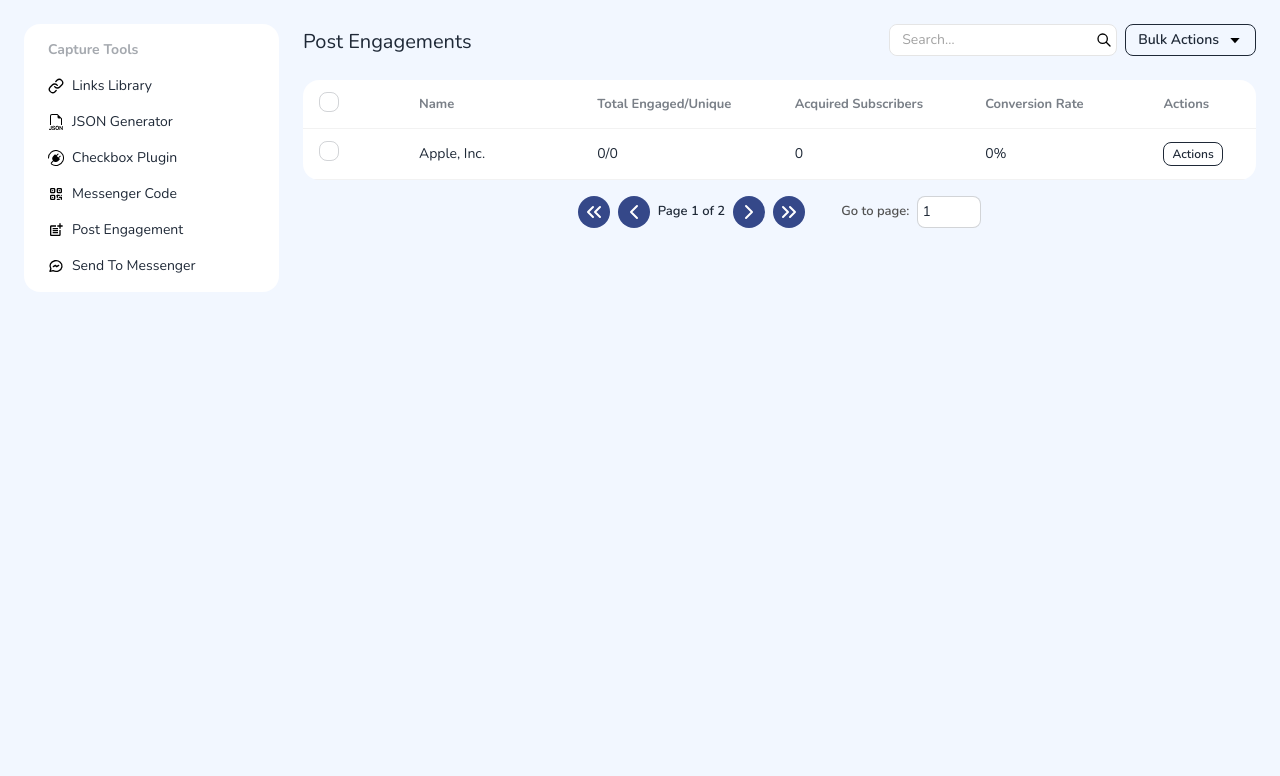
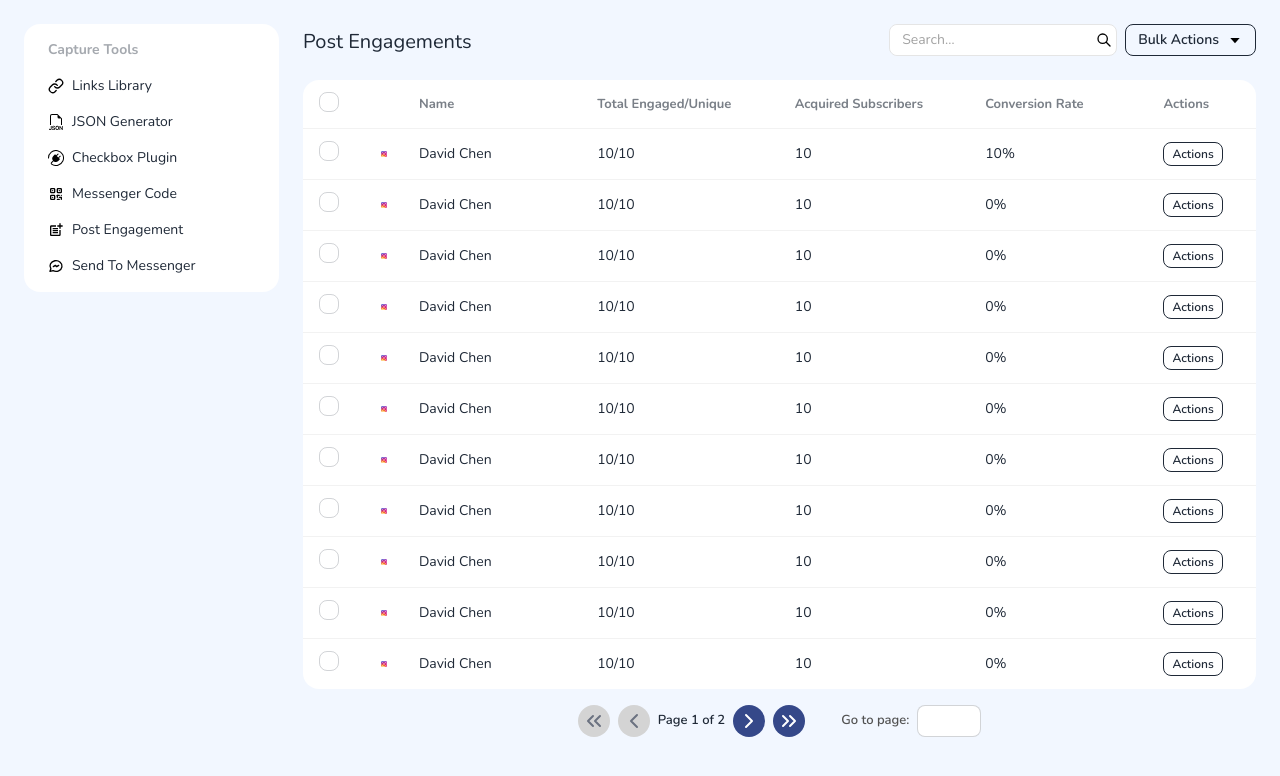
Before and after one commit to rajanleanq/Clepher-2, a React (Create React App) app: page /1/capture-tools/1 in a window 1280 px wide. Shown: the top 776 px of the page. Built offline with nearby package versions, Linux system fonts and the light colour scheme.

Commit message:
feat: pagination integrated

```diff
--- a/src/components/atom/modal/modal.tsx
+++ b/src/components/atom/modal/modal.tsx
@@ -17,7 +17,7 @@ export default function Modal({ children, onClose }: { children: React.ReactNode
       ></div>
 
       <div className="relative z-20 w-full max-w-lg p-4 bg-white rounded-lg shadow-xl">
-        <Button className='hover:bg-gray-50 px-2 absolute right-1 top-1 text-13'><X className='w-5 h-5'/></Button>
+        <Button className='hover:bg-gray-50 px-2 absolute right-1 top-1 text-13' onClick={onClose}><X className='w-5 h-5'/></Button>
         <div className="bg-white mt-4">
           {children}
         </div>
--- a/src/components/molecule/pagination/pagination.tsx
+++ b/src/components/molecule/pagination/pagination.tsx
@@ -1,44 +1,62 @@
 import {
-  ArrowLeft,
-  ArrowLeftIcon,
-  ArrowLeftToLine,
   ChevronLeft,
   ChevronRight,
   ChevronsLeft,
   ChevronsRight,
 } from "lucide-react";
-import React from "react";
 import { Button } from "../../atom/button/button";
 
 interface IPagination {
   total_pages: number;
+  current_page: number;
+  handlePageChange: (page: number) => void;
 }
-export default function Pagination({ total_pages }: IPagination) {
+export default function Pagination({
+  total_pages,
+  current_page,
+  handlePageChange,
+}: IPagination) {
   return (
     <div className="flex xs:flex-col md:flex-row gap-4 xs:mt-4 md:mt-0">
       <div className="flex items-center gap-2 w-max">
-        <Button className={"text-13 rounded-full bg-blue-400 p-1 text-white"}>
+        <Button
+          className={"text-13 rounded-full bg-blue-400 p-1 text-white"}
+          onClick={() => handlePageChange(1)}
+          disabled={current_page === 1}
+        >
           <ChevronsLeft />
         </Button>
-        <Button className={"text-13 rounded-full bg-blue-400 p-1 text-white"}>
+        <Button
+          className={"text-13 rounded-full bg-blue-400 p-1 text-white"}
+          onClick={() => handlePageChange(current_page - 1)}
+          disabled={current_page === 1}
+        >
           <ChevronLeft />
         </Button>
 
         <p className="text-13 font-semibold">Page 1 of {total_pages}</p>
-        <Button className={"text-13 rounded-full bg-blue-400 p-1 text-white"}>
+        <Button
+          className={"text-13 rounded-full bg-blue-400 p-1 text-white"}
+          onClick={() => handlePageChange(current_page + 1)}
+          disabled={current_page === total_pages}
+        >
           <ChevronRight />
         </Button>
 
-        <Button className={"text-13 rounded-full bg-blue-400 p-1 text-white"}>
+        <Button
+          className={"text-13 rounded-full bg-blue-400 p-1 text-white"}
+          onClick={() => handlePageChange(total_pages)}
+          disabled={current_page === total_pages}
+        >
           <ChevronsRight />
         </Button>
       </div>
       <div className="flex items-center gap-2 ml-5">
         <p className="text-13 font-semibold text-gray-600">Go to page:</p>
         <input
+          onChange={(e) => handlePageChange(Number(e.target.value))}
           type="number"
           className="input w-16 p-1 input-sm input-bordered focus:outline-offset-0"
-          value="1"
         />
       </div>
     </div>
--- /dev/null
+++ b/src/constant/post-engagement.json
@@ -0,0 +1,104 @@
+[
+  {
+    "name": "David Chen",
+    "total_engaged/unique": "10/10",
+    "acquired_subscribers": "10",
+    "conversion_rate": "10"
+  },
+  {
+    "name": "David Chen",
+    "total_engaged/unique": "10/10",
+    "acquired_subscribers": "10",
+    "conversion_rate": "0"
+  },
+  {
+    "name": "David Chen",
+    "total_engaged/unique": "10/10",
+    "acquired_subscribers": "10",
+    "conversion_rate": "0"
+  },
+  {
+    "name": "David Chen",
+    "total_engaged/unique": "10/10",
+    "acquired_subscribers": "10",
+    "conversion_rate": "0"
+  },
+  {
+    "name": "David Chen",
+    "total_engaged/unique": "10/10",
+    "acquired_subscribers": "10",
+    "conversion_rate": "0"
+  },
+  {
+    "name": "David Chen",
+    "total_engaged/unique": "10/10",
+    "acquired_subscribers": "10",
+    "conversion_rate": "0"
+  },
+  {
+    "name": "David Chen",
+    "total_engaged/unique": "10/10",
+    "acquired_subscribers": "10",
+    "conversion_rate": "0"
+  },
+  {
+    "name": "David Chen",
+    "total_engaged/unique": "10/10",
+    "acquired_subscribers": "10",
+    "conversion_rate": "0"
+  },
+  {
+    "name": "David Chen",
+    "total_engaged/unique": "10/10",
+    "acquired_subscribers": "10",
+    "conversion_rate": "0"
+  },
+  {
+    "name": "David Chen",
+    "total_engaged/unique": "10/10",
+    "acquired_subscribers": "10",
+    "conversion_rate": "0"
+  },
+  {
+    "name": "David Chen",
+    "total_engaged/unique": "10/10",
+    "acquired_subscribers": "10",
+    "conversion_rate": "0"
+  },
+  {
+    "name": "David Chen",
+    "total_engaged/unique": "10/10",
+    "acquired_subscribers": "10",
+    "conversion_rate": "0"
+  },
+  {
+    "name": "David Chen",
+    "total_engaged/unique": "10/10",
+    "acquired_subscribers": "10",
+    "conversion_rate": "0"
+  },
+  {
+    "name": "David Chen",
+    "total_engaged/unique": "10/10",
+    "acquired_subscribers": "10",
+    "conversion_rate": "0"
+  },
+  {
+    "name": "David Chen",
+    "total_engaged/unique": "10/10",
+    "acquired_subscribers": "10",
+    "conversion_rate": "0"
+  },
+  {
+    "name": "David Chen",
+    "total_engaged/unique": "10/10",
+    "acquired_subscribers": "10",
+    "conversion_rate": "0"
+  },
+  {
+    "name": "David Chen",
+    "total_engaged/unique": "10/10",
+    "acquired_subscribers": "10",
+    "conversion_rate": "0"
+  }
+]
--- a/src/pages/post-engagements/component/table/modal/delete-modal/delete-modal.tsx
+++ b/src/pages/post-engagements/component/table/modal/delete-modal/delete-modal.tsx
@@ -7,11 +7,11 @@ export default function DeleteModal({ onClose }: { onClose: () => void }) {
   return (
     <Modal onClose={onClose}>
       <div onSubmit={handleDelete} className="flex flex-col gap-4">
-        <p className="text-20 font-semibold ">
-          Are you sure you want to delete the selected entry?
+        <p className="text-20 font-semibold  text-center">
+          Are you sure you want to delete <br/> the selected entry?
         </p>
         <div className="flex items-center justify-between">
-          <Button className="border rounded-lg">Cancel</Button>
+          <Button className="border rounded-lg" onClick={onClose}>Cancel</Button>
           <Button className="bg-blue-400 text-white">Confirm</Button>
         </div>
       </div>
--- a/src/pages/post-engagements/component/table/modal/rename-modal/rename-modal.tsx
+++ b/src/pages/post-engagements/component/table/modal/rename-modal/rename-modal.tsx
@@ -12,7 +12,7 @@ export default function RenameModal({ onClose }: { onClose: () => void }) {
         <p>Please enter a new name:</p>
         <input className="input input-bordered" placeholder="Enter new name" />
         <div className="flex items-center justify-between">
-          <Button className="border rounded-lg">Cancel</Button>
+          <Button className="border rounded-lg" onClick={onClose}>Cancel</Button>
           <Button className="bg-blue-400 text-white">Confirm</Button>
         </div>
       </form>
--- a/src/pages/post-engagements/component/table/post-engagement-table.tsx
+++ b/src/pages/post-engagements/component/table/post-engagement-table.tsx
@@ -3,20 +3,25 @@ import PeTableHead from "./table-head";
 import Pagination from "../../../../components/molecule/pagination/pagination";
 import RenameModal from "./modal/rename-modal/rename-modal";
 import DeleteModal from "./modal/delete-modal/delete-modal";
-
+import InstagramSvg from "../../../../assets/svg/social-icons/instagram.svg";
+import mockData from "../../../../constant/post-engagement.json";
 export default function PostEngagementTable() {
+  const [currentPage, setCurrentPage] = useState<number>(1);
   const [deleteModal, setDeleteModal] = useState<boolean>(false);
   const [renameModal, setRenameModal] = useState<boolean>(false);
   const handleRename = () => {
     setRenameModal(!renameModal);
-  }
+  };
   const handleDelete = () => {
     setDeleteModal(!deleteModal);
-  }
+  };
+  const handleDataChange = () => {
+    return mockData?.slice((currentPage - 1) * 10, currentPage + 10);
+  };
   return (
     <div className="w-full flex flex-col gap-4 lg:col-span-7">
       <PeTableHead />
-      <div className="overflow-x-auto bg-white rounded-2xl">
+      <div className="overflow-x-auto overflow-y-hidden bg-white rounded-2xl">
         <table className="table">
           <thead>
             <tr className="text-13">
@@ -34,24 +39,29 @@ export default function PostEngagementTable() {
             </tr>
           </thead>
           <tbody>
-            <tr>
+            {handleDataChange()?.map((item) => (
+              <tr key={item?.name}>
                 <th>
                   <label>
                     <input type="checkbox" className="checkbox checkbox-sm" />
                   </label>
                 </th>
-              <td></td>
-              <td>Apple, Inc.</td>
-              <td>0/0</td>
-              <td>0</td>
-              <td>0%</td>
+                <td>
+                  <img src={InstagramSvg} alt="instagram" />
+                </td>
+                <td>{item?.name}</td>
+                <td>{item?.["total_engaged/unique"]}</td>
+                <td>{item?.acquired_subscribers}</td>
+                <td>{item?.conversion_rate}%</td>
                 <th>
                   <div
                     role="listbox"
                     className="dropdown dropdown-bottom dropdown-end"
                   >
                     <label tabIndex={0}>
-                    <button className="btn btn-xs btn-outline">Actions</button>
+                      <button className="btn btn-xs btn-outline">
+                        Actions
+                      </button>
                     </label>
                     <ul
                       tabIndex={0}
@@ -71,11 +81,16 @@ export default function PostEngagementTable() {
                   </div>
                 </th>
               </tr>
+            ))}
           </tbody>
         </table>
       </div>
       <div className="mx-auto">
-        <Pagination total_pages={2} />
+        <Pagination
+          current_page={currentPage}
+          handlePageChange={(payload) => setCurrentPage(payload)}
+          total_pages={Math.ceil(mockData.length / 10)}
+        />
       </div>
       {renameModal && <RenameModal onClose={() => setRenameModal(false)} />}
       {deleteModal && <DeleteModal onClose={() => setDeleteModal(false)} />}
--- a/src/pages/post-engagements/post-engagement.tsx
+++ b/src/pages/post-engagements/post-engagement.tsx
@@ -1,11 +1,21 @@
+import { useState } from "react";
 import CaptureTools from "./component/capture-tools/capture-tools";
 import PostEngagementTable from "./component/table/post-engagement-table";
 
 export default function PostEngagement() {
+  const [tab, setTab] = useState<string>("post-engagement");
+  const handleRender = () => {
+    switch (tab) {
+      case "post-engagement":
+        return <PostEngagementTable />;
+      default:
+        return <div className="text-center text-20 text-red-500">No data</div>;
+    }
+  };
   return (
     <section className=" bg-[#F2F7FF] h-screen w-screen grid grid-cols-1 gap-6 p-6 lg:grid-cols-9">
-      <CaptureTools />
-      <PostEngagementTable />
+      <CaptureTools handleTab={(e) => setTab(e)} />
+      {handleRender()}
     </section>
   );
 }
```
Also changed, not shown: src/pages/post-engagements/component/capture-tools/capture-tools.tsx (+19 -10 lines), src/assets/svg/social-icons/instagram.svg (added). Lines whose indentation alone changed are shown as unchanged.
